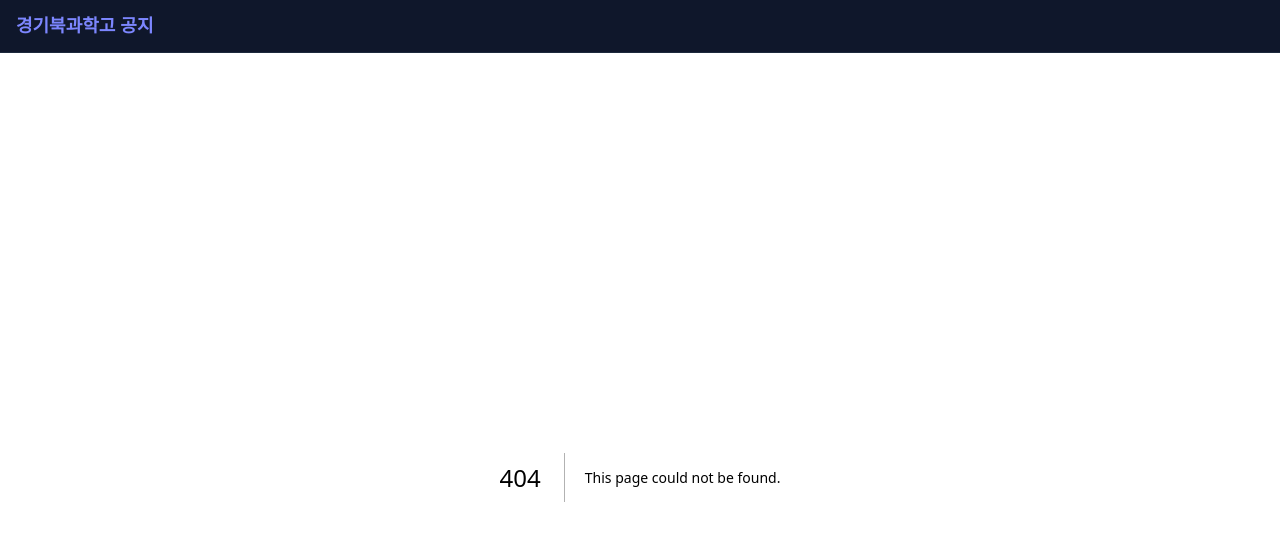
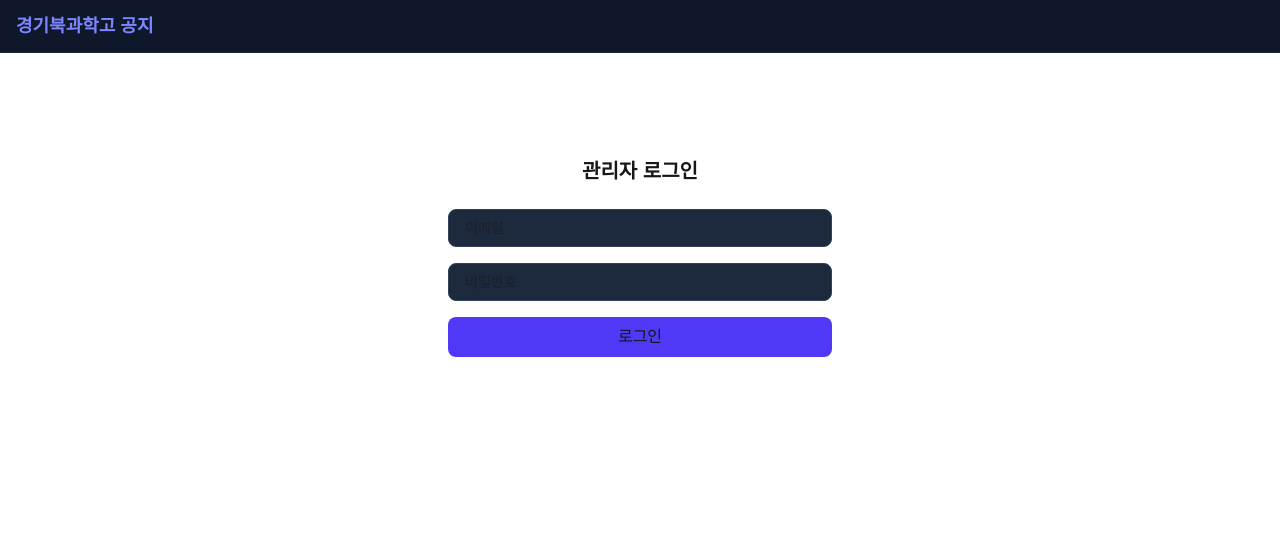
Before and after one commit to totmath/gbs-notice, a Next.js app: page /admin/login in a window 1280 px wide. Before the commit this address had no page. Shown: the top 540 px of the page. Built offline with nearby package versions, Linux system fonts and the light colour scheme; no server answers.

Commit message:
feat: add admin login page

```diff
--- /dev/null
+++ b/app/admin/login/page.tsx
@@ -0,0 +1,56 @@
+"use client";
+
+import { useState } from "react";
+import { useRouter } from "next/navigation";
+import { supabase } from "@/lib/supabase";
+
+export default function LoginPage() {
+  const router = useRouter();
+  const [email, setEmail] = useState("");
+  const [password, setPassword] = useState("");
+  const [error, setError] = useState("");
+
+  async function handleLogin(e: React.FormEvent) {
+    e.preventDefault();
+    const { error } = await supabase.auth.signInWithPassword({
+      email,
+      password,
+    });
+    if (error) {
+      setError("이메일 또는 비밀번호가 틀렸습니다.");
+    } else {
+      router.push("/admin");
+    }
+  }
+
+  return (
+    <div className="max-w-sm mx-auto mt-20">
+      <h2 className="text-xl font-bold mb-6 text-center">관리자 로그인</h2>
+      <form onSubmit={handleLogin} className="space-y-4">
+        <input
+          type="email"
+          placeholder="이메일"
+          value={email}
+          onChange={(e) => setEmail(e.target.value)}
+          className="w-full bg-slate-800 border border-slate-700 rounded-lg px-4 py-2 text-sm"
+          required
+        />
+        <input
+          type="password"
+          placeholder="비밀번호"
+          value={password}
+          onChange={(e) => setPassword(e.target.value)}
+          className="w-full bg-slate-800 border border-slate-700 rounded-lg px-4 py-2 text-sm"
+          required
+        />
+        {error && <p className="text-red-400 text-sm">{error}</p>}
+        <button
+          type="submit"
+          className="w-full bg-indigo-600 hover:bg-indigo-700 rounded-lg py-2 font-medium"
+        >
+          로그인
+        </button>
+      </form>
+    </div>
+  );
+}
```
